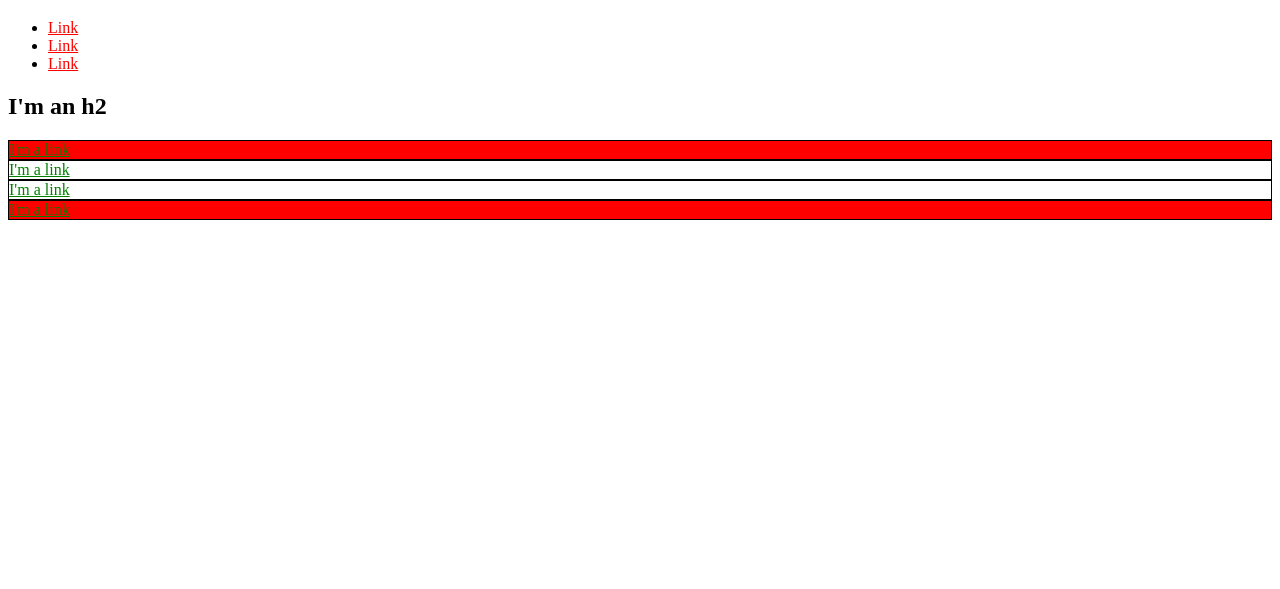
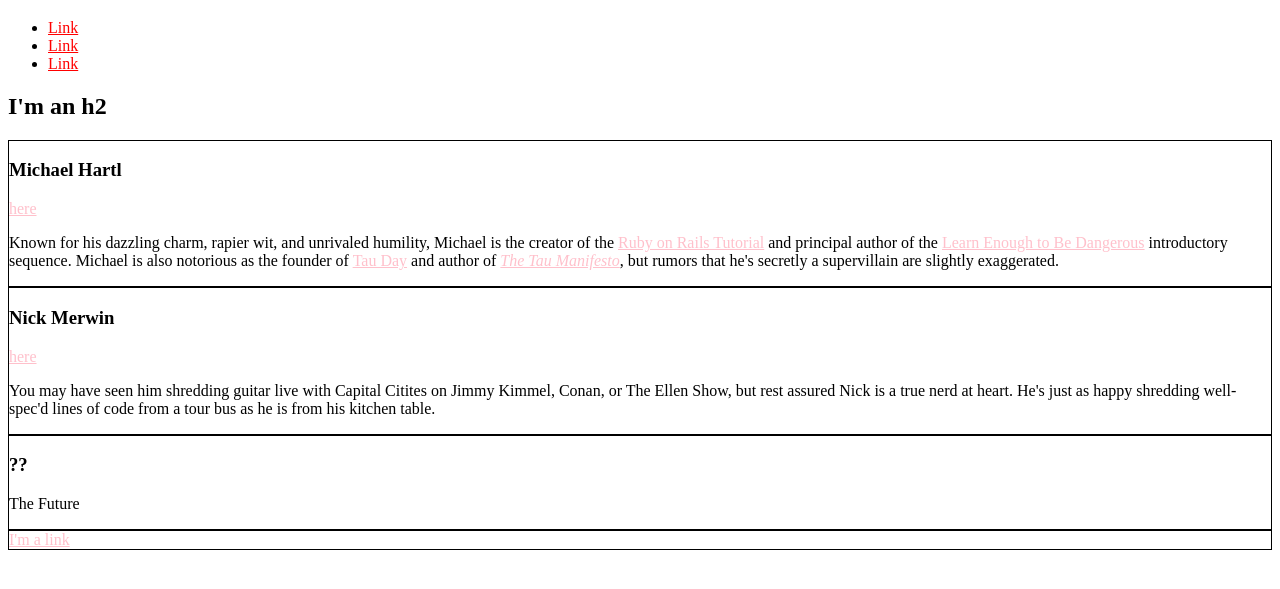
Before and after one commit to Laurel-Jasper/Laurel-Jasper.github.io, a plain HTML site: page index.html in a window 1280 px wide. Shown: the part 61-650 px from the top of the page. Drawn offline with Linux system fonts and the light colour scheme.

Commit message:
Delete unnecessary ids' and add index.html content

```diff
--- a/index.html
+++ b/index.html
@@ -12,24 +12,12 @@
             color: red;
         }
 
-        #exec-bio {
-            background-color: lightgray;
-        }
-
         .bio-box {
             border: 1px solid black;
         }
 
         .bio-box a {
-            color: green;
-        }
-
-        .alert {
-            background-color: red;
-        }
-
-        #exec-bio.alert {
-            background: red;
+            color: pink;
         }
 
     </style>
@@ -49,15 +37,25 @@
         </li>
     </ul>
     <h2>I'm an h2</h2>
-    <!-- Don't use an id like this -->
-      <div id="exec-bio" class="bio-box alert">
-        <a href="https://example.com/">I'm a link</a>
+      <div class="bio-box">
+          <h3>Michael Hartl</h3>
+          <a href="https://twitter.com/mhartl">here</a>
+          <p>
+            Known for his dazzling charm, rapier wit, and unrivaled humility, Michael is the creator of the <a href="https://www.railstutorial.org/">Ruby on Rails Tutorial</a> and principal author of the <a href="https://learnenough.com/">Learn Enough to Be Dangerous</a> introductory sequence. Michael is also notorious as the founder of <a href="http://tauday.com/">Tau Day</a> and author of <a href="http://tauday.com/tau-manifesto"><em>The Tau Manifesto</em></a>, but rumors that he's secretly a supervillain are slightly exaggerated.
+          </p>
       </div>
       <div class="bio-box">
-        <a href="https://example.com/">I'm a link</a>
+          <h3>Nick Merwin</h3>
+          <a href="https://twitter.com/nickmerwin">here</a>
+          <p>
+              You may have seen him shredding guitar live with Capital Citites on Jimmy Kimmel, Conan, or The Ellen Show, but rest assured Nick is a true nerd at heart. He's just as happy shredding well-spec'd lines of code from a tour bus as he is from his kitchen table.
+          </p>
       </div>
       <div class="bio-box">
-        <a href="https://example.com/">I'm a link</a>
+          <h3>??</h3>
+          <p>
+              The Future
+          </p>
       </div>
       <div class="bio-box alert">
         <a href="https://example.com/">I'm a link</a>
```
